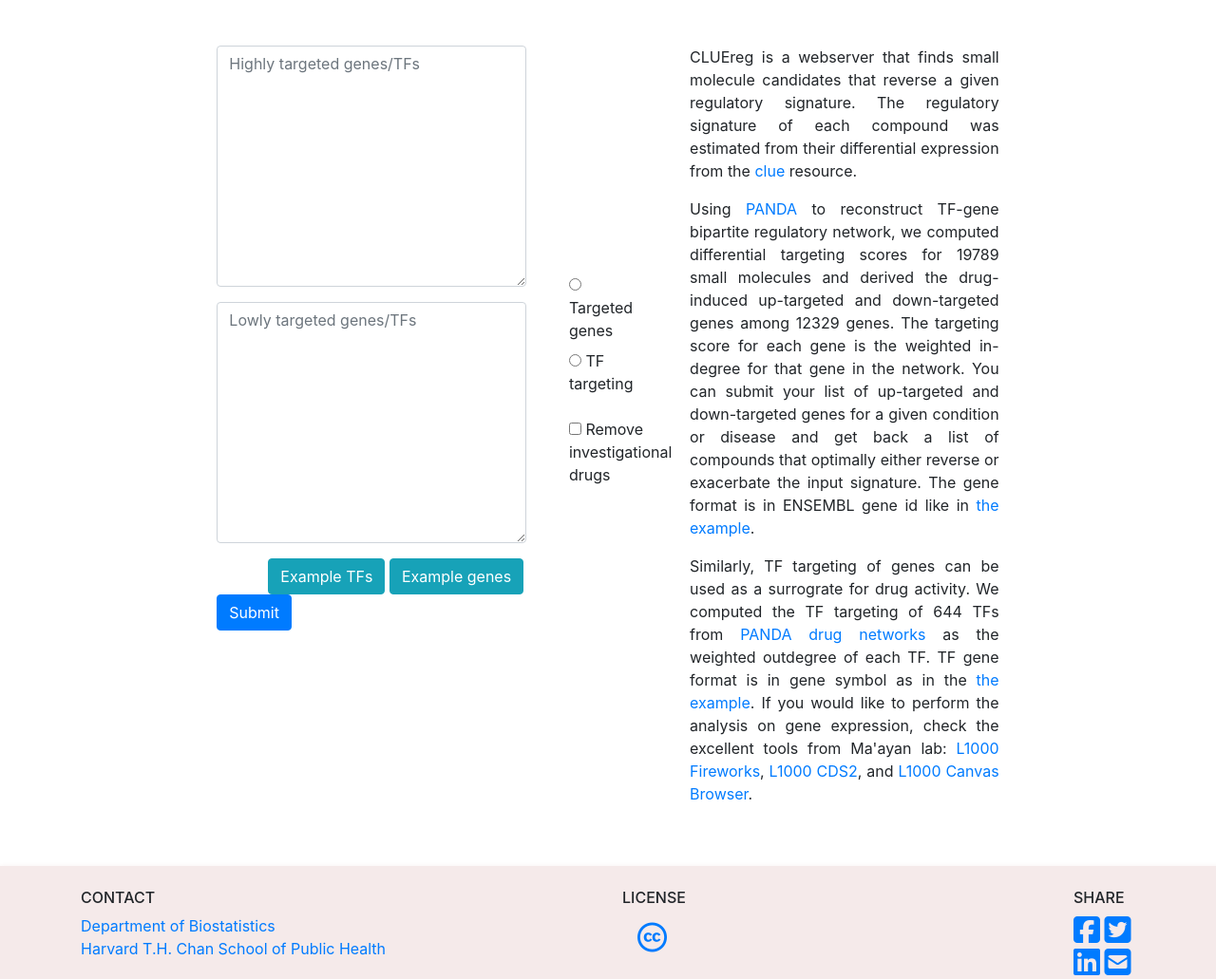
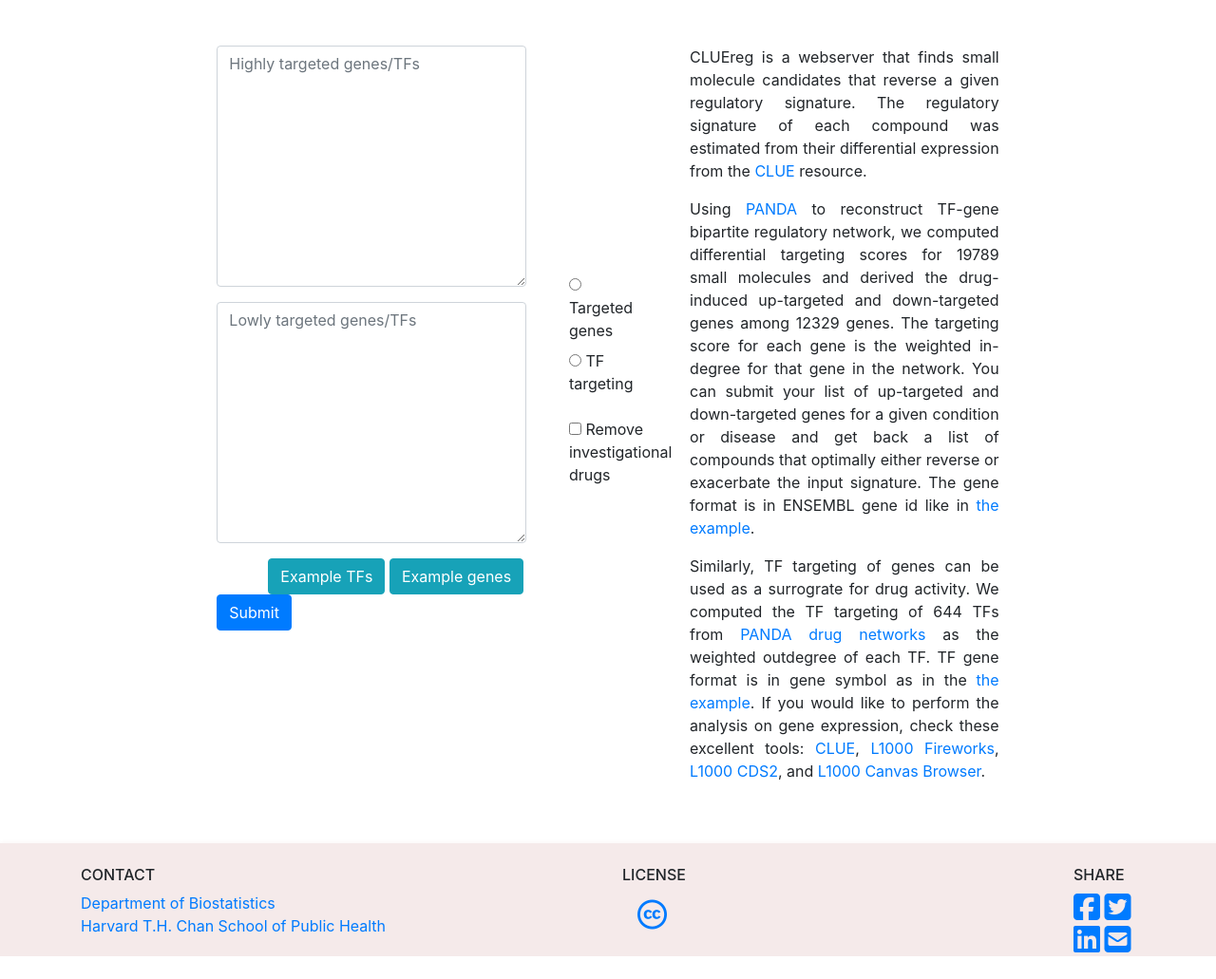
Before and after one commit to QuackenbushLab/grand, a Django app: page /analysis/ in a window 1280 px wide. Shown: the part 119-1150 px from the top of the page at 95% size. After the commit the page ends 1126 px from the top, so only its background shows below. Run offline with Django 3.2, Linux system fonts and the light colour scheme; some libraries are stand-ins or nearby versions.

Commit message:
minor fixes

```diff
--- a/grandapp/forms.py
+++ b/grandapp/forms.py
@@ -6,7 +6,7 @@ class ContactForm(forms.Form):
     contact_subject = forms.CharField(required=True, label="Subject")
     content = forms.CharField(
         required=True,
-        widget=forms.Textarea,
+        widget=forms.Textarea(attrs={'rows':7, 'cols':20}),
         label="Message"
     )
 
--- a/grandapp/templates/analysis.html
+++ b/grandapp/templates/analysis.html
@@ -94,13 +94,13 @@
                     </div>
 
                    <div class="col-md-5">
-                   <p align="justify">CLUEreg is a webserver that finds small molecule candidates that reverse a given regulatory signature. The regulatory signature of each compound was estimated from their differential expression from the <a href="http://clue.io">clue</a> resource.
+                   <p align="justify">CLUEreg is a webserver that finds small molecule candidates that reverse a given regulatory signature. The regulatory signature of each compound was estimated from their differential expression from the <a href="http://clue.io">CLUE</a> resource.
 	           </p>
         	   <p align="justify">Using <a href="https://journals.plos.org/plosone/article?id=10.1371/journal.pone.0064832">PANDA</a> to reconstruct TF-gene bipartite regulatory network, we computed differential targeting scores for 19789 small molecules and derived the drug-induced up-targeted and down-targeted
                    genes among 12329 genes. The targeting score for each gene is the weighted in-degree for that gene in the network. You can submit your list of up-targeted and down-targeted genes for a given condition or disease and get back a list of compounds that
                    optimally either reverse or exacerbate the input signature. The gene format is in ENSEMBL gene id like in <a href="/analysisexample">the example</a>.</p>
                    <p align="justify">Similarly, TF targeting of genes can be used as a surrograte for drug activity. We computed the TF targeting of  644 TFs from <a href="/drugs"> PANDA drug networks</a> as the weighted outdegree of each TF. TF gene format is in gene symbol as in the <a href="/analysisexampletfs">the example</a>.
-                   If you would like to perform the analysis on gene expression, check the excellent tools from Ma'ayan lab: <a href="http://amp.pharm.mssm.edu/L1000FWD/">L1000 Fireworks</a>, <a href="https://amp.pharm.mssm.edu/L1000CDS2/#/index">L1000 CDS2</a>, and <a href="http://www.maayanlab.net/LINCS/LCB/#.XYO9d5NKi_U">L1000 Canvas Browser</a>.</p>
+                   If you would like to perform the analysis on gene expression, check these excellent tools: <a href="https://clue.io">CLUE</a>, <a href="http://amp.pharm.mssm.edu/L1000FWD/">L1000 Fireworks</a>, <a href="https://amp.pharm.mssm.edu/L1000CDS2/#/index">L1000 CDS2</a>, and <a href="http://www.maayanlab.net/LINCS/LCB/#.XYO9d5NKi_U">L1000 Canvas Browser</a>.</p>
                    </div>
 
                   </div>
```
